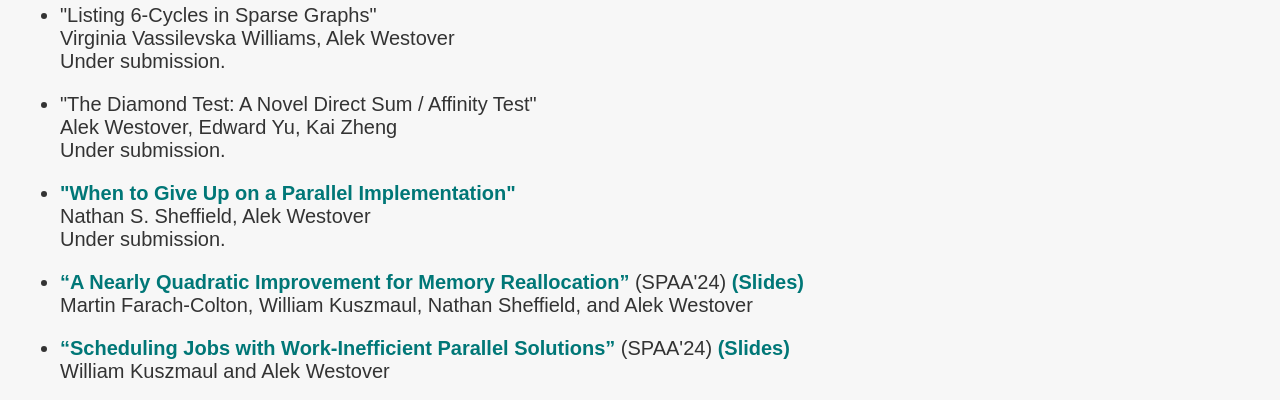
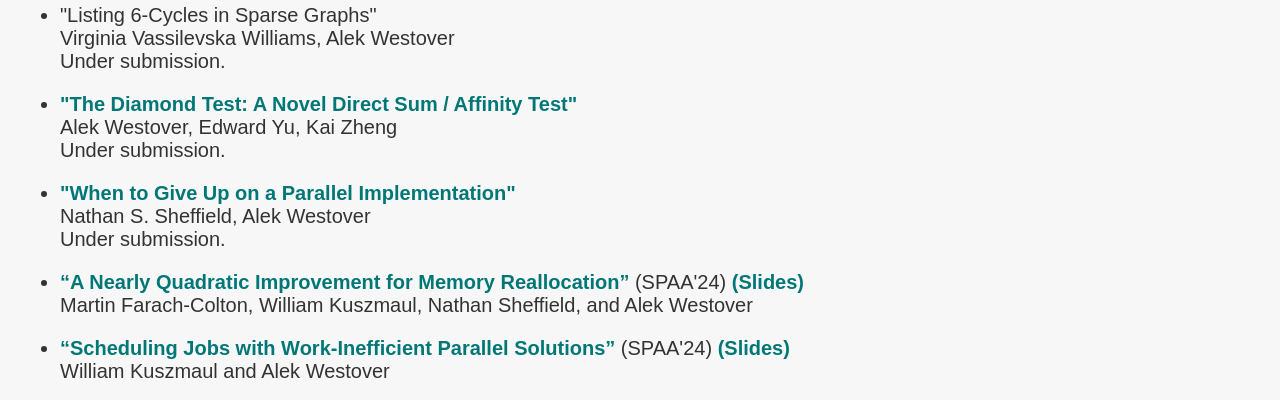
Before and after one commit to awestover/awestover.github.io, a website: page index.html in a window 1280 px wide. Shown: the part 680-1080 px from the top of the page. Drawn offline with Linux system fonts and the light colour scheme.

Commit message:
new paper

```diff
--- a/index.html
+++ b/index.html
@@ -26,7 +26,7 @@ Virginia Vassilevska Williams, Alek Westover<br />
 Under submission.</p>
 </li>
 <li>
-<p>"The Diamond Test: A Novel Direct Sum / Affinity Test"<br />
+<p><a href="http://arxiv.org/abs/2409.10464">"The Diamond Test: A Novel Direct Sum / Affinity Test"</a><br />
 Alek Westover, Edward Yu, Kai Zheng<br />
 Under submission.</p>
 </li>
```
